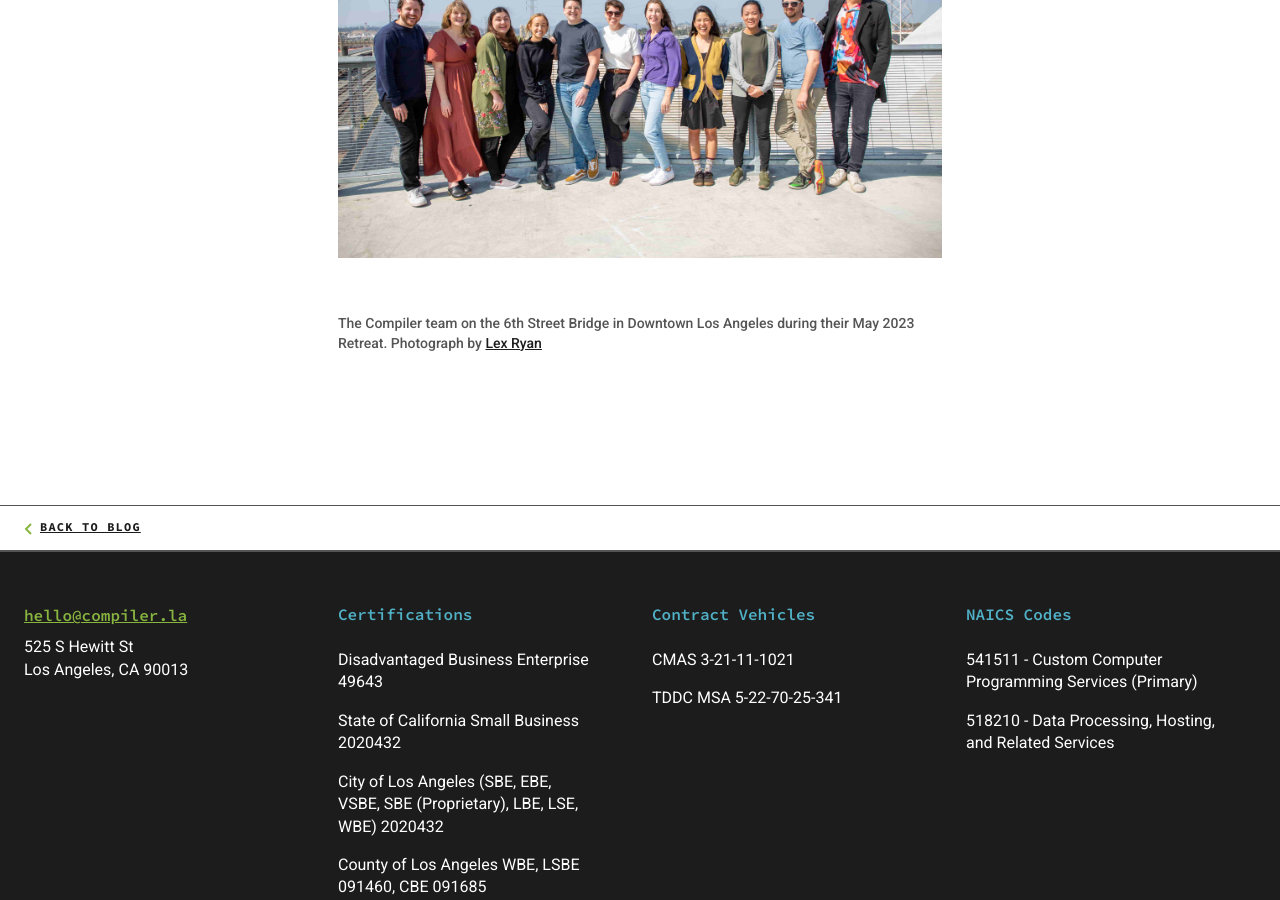
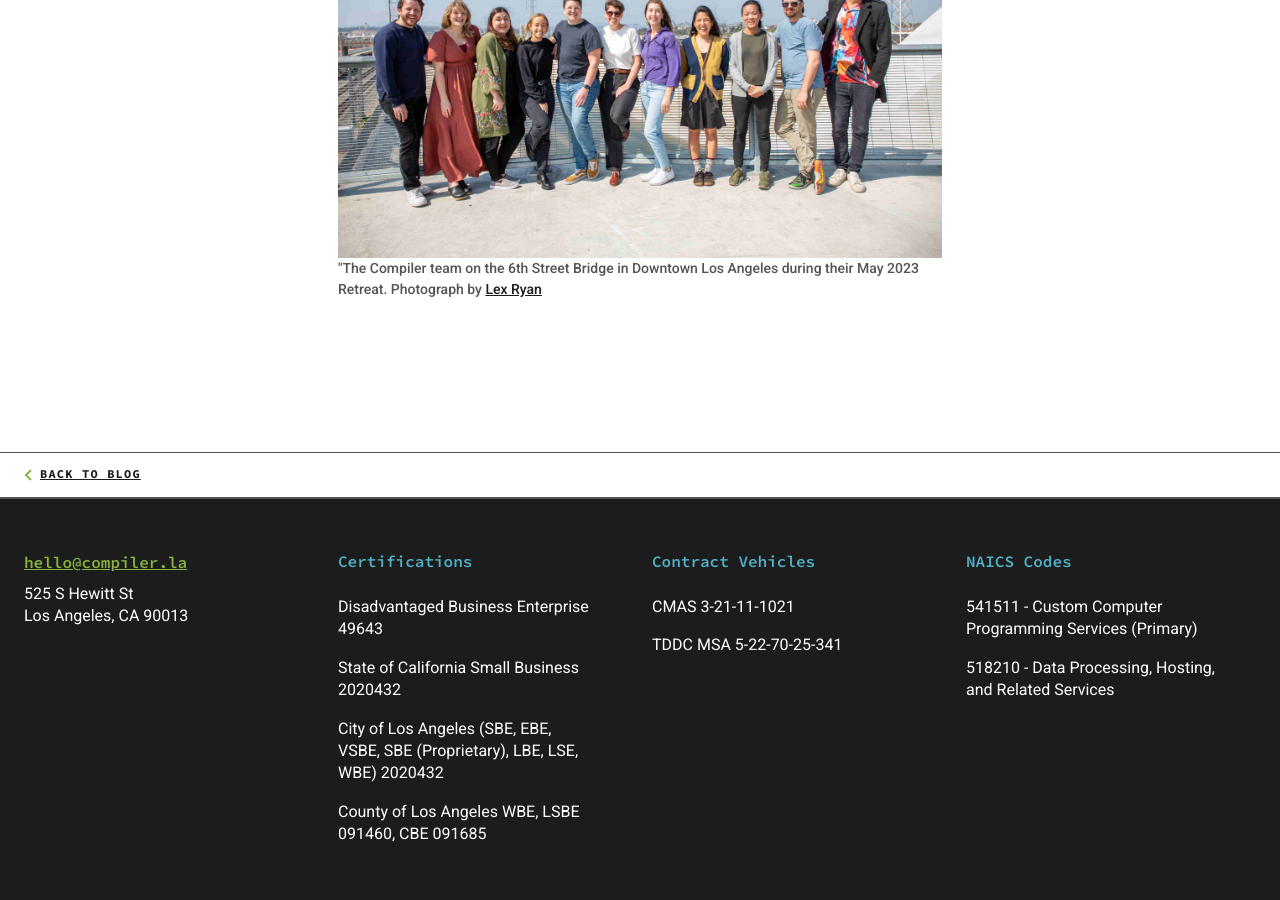
Before and after one commit to compilerla/compiler.la, a Jekyll site: the page built from src/_posts/2023-12-23-welcome.md, in a window 1280 px wide and 900 px high, scrolled down 1023 px. Built offline with Jekyll 4.4.1, drawn with Linux system fonts in a browser that asks for light colours.

Commit message:
refactor: remove usage of `markdownify` (not available in 11ty)

```diff
--- a/src/_posts/2023-12-23-welcome.md
+++ b/src/_posts/2023-12-23-welcome.md
@@ -16,5 +16,5 @@
 
 <figure>
     <img src="/assets/blog/may2023-retreat.jpg" alt="Photograph of the Compiler team on the 6th Street Bridge in Downtown Los Angeles during their May 2023 Retreat." />
-    <figcaption> {{ "The Compiler team on the 6th Street Bridge in Downtown Los Angeles during their May 2023 Retreat. Photograph by [Lex Ryan](https://www.lexryan.co/)" | markdownify }}</figcaption>
+    <figcaption> "The Compiler team on the 6th Street Bridge in Downtown Los Angeles during their May 2023 Retreat. Photograph by <a href="https://lexryan.co/">Lex Ryan</a></figcaption>
 </figure>
```
